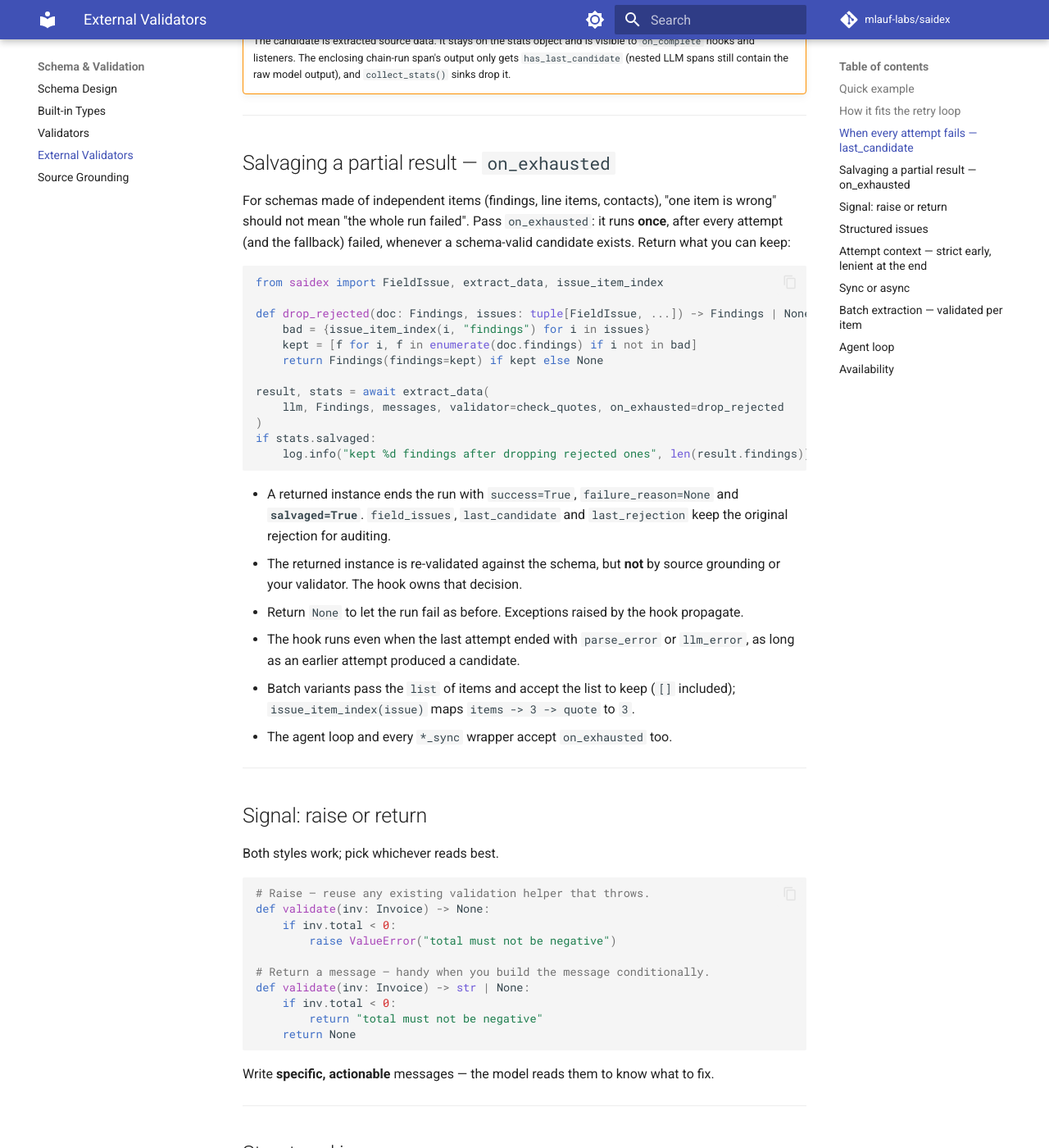
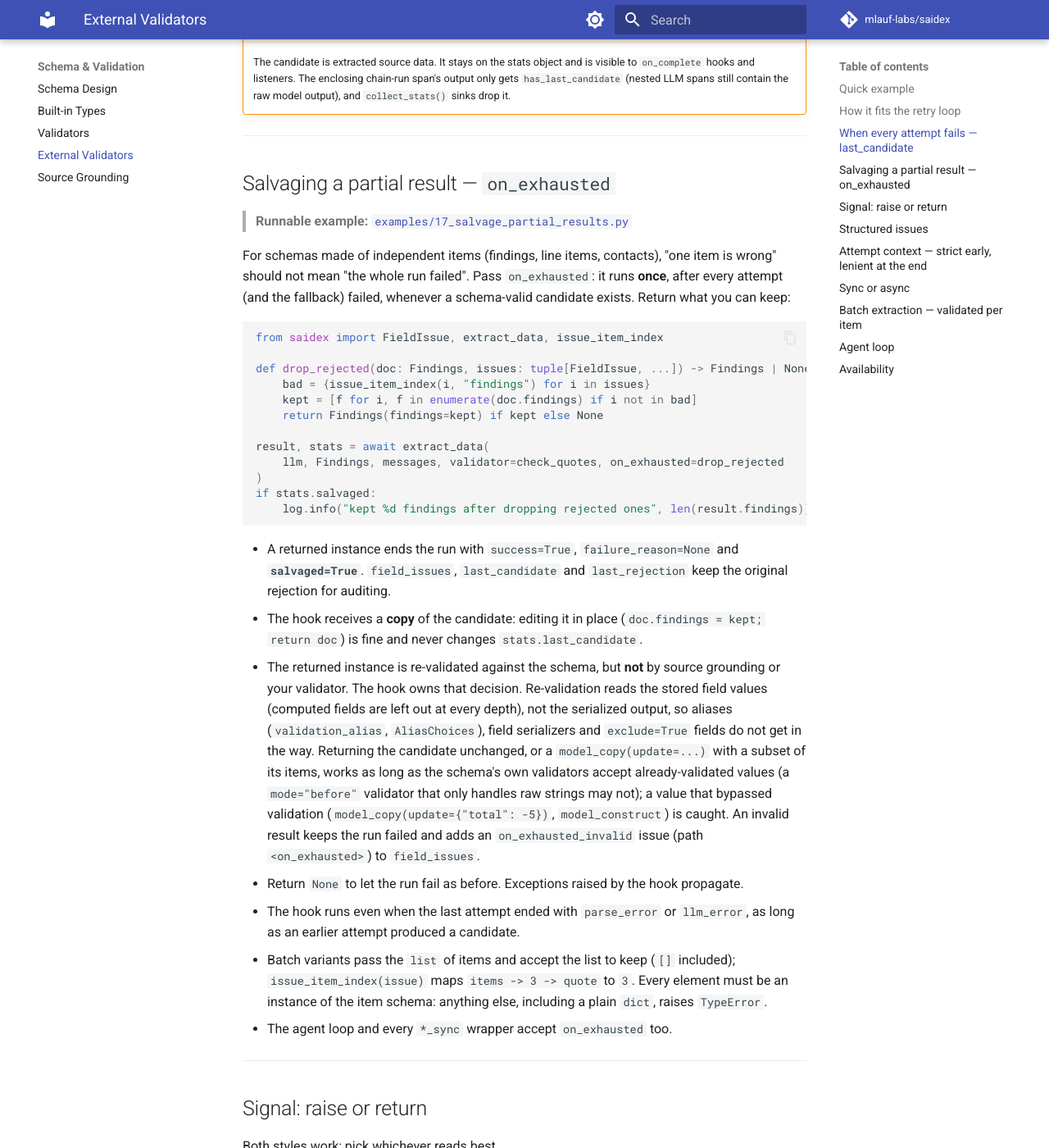
Before and after one commit to mlauf-labs/SAIDEX, an MkDocs documentation site: the page built from docs/external-validators.md, in a window 1280 px wide and 1400 px high, scrolled down 2505 px. Shown: the whole window at 82% size. Built offline with MkDocs 1.6.1 and Material for MkDocs 9.7.7, drawn with Linux system fonts in a browser that asks for light colours; a script that is not in the unit is left out; comment, search, counter and statistics services are not loaded; the version menu is left out; some of the changed text lies outside the part shown.

Commit message:
docs(external-validators): explain on_exhausted re-validation, copies and list item types
State that last_candidate/last_rejection are only empty on a clean
success and survive a salvage, how the hook result is re-validated, that
the hook receives a copy, and that list hooks must return item schema
instances. List example 17 in the docs index and link it from the
on_exhausted section and the README.

```diff
--- a/context7.json
+++ b/context7.json
@@ -19,8 +19,8 @@
     "To enforce business rules after Pydantic validation, pass validator= to any extract_data* function; return None to accept, a str to reject, or a list of str and/or saidex.ValidationIssue(message, field_path=..., error_type=..., on_mismatch='retry'|'flag') to report several per-field findings — 'flag' issues are recorded in stats.field_issues without consuming a retry",
     "stats.failure_reason is a saidex.FailureReason StrEnum (validation_exhausted, parse_error, llm_error, no_tool_call) or None on success; it describes only the last attempt, and comparing it with the plain string still works",
     "To make an external validator depend on the retry round, wrap it with saidex.with_context(fn); fn(instance, ctx) receives a saidex.ValidatorContext(attempt, max_attempts, is_final, model_label, is_fallback) — is_final is true only on the last attempt of the whole run, so returning on_mismatch='flag' there accepts the instance",
-    "When an extraction fails, stats.last_candidate holds the most recent schema-valid instance rejected by grounding or the external validator (a list for extract_data_list), and stats.last_rejection the retry-level FieldIssues that rejected it; both are empty on success and the candidate may contain PII",
-    "To keep a partial result when retries run out, pass on_exhausted=fn to any extract_data*/agent function; fn(last_candidate, last_rejection) returns the instance to keep (a list for extract_data_list) or None — the run then succeeds with stats.salvaged=True; use saidex.issue_item_index(issue, list_field) to map issue paths like 'items -> 3 -> quote' to item indexes"
+    "When an extraction fails, stats.last_candidate holds the most recent schema-valid instance rejected by grounding or the external validator (a list for extract_data_list), and stats.last_rejection the retry-level FieldIssues that rejected it; both are empty on a clean success (a run salvaged by on_exhausted keeps them) and the candidate may contain PII",
+    "To keep a partial result when retries run out, pass on_exhausted=fn to any extract_data*/agent function; fn(last_candidate, last_rejection) returns the instance to keep (a list for extract_data_list) or None — the run then succeeds with stats.salvaged=True; the hook gets a copy and its result is re-validated against the schema only (a list hook must return item schema instances); use saidex.issue_item_index(issue, list_field) to map issue paths like 'items -> 3 -> quote' to item indexes"
   ],
   "previousVersions": [
     {
--- a/docs/external-validators.md
+++ b/docs/external-validators.md
@@ -106,7 +106,9 @@ if result is None and stats.last_candidate is not None:
 - With a fallback model, the fallback's candidate wins if it produced one.
 - `last_rejection` holds only the issues that rejected it; `"flag"` issues stay
   in `field_issues`.
-- On success both are empty (`None` / `()`).
+- On a clean success both are empty (`None` / `()`). A run salvaged by
+  [`on_exhausted`](#salvaging-a-partial-result-on_exhausted) keeps them, as
+  the record of what the hook received.
 - Batch variants expose a `list` of items, with paths like `items -> 3 -> quote`.
 
 !!! warning "PII"
@@ -118,6 +120,8 @@ if result is None and stats.last_candidate is not None:
 ---
 
 ## Salvaging a partial result — `on_exhausted`
+
+> **Runnable example:** [`examples/17_salvage_partial_results.py`](../examples/17_salvage_partial_results.py)
 
 For schemas made of independent items (findings, line items, contacts), "one
 item is wrong" should not mean "the whole run failed". Pass `on_exhausted`: it
@@ -142,14 +146,30 @@ if stats.salvaged:
 - A returned instance ends the run with `success=True`, `failure_reason=None`
   and **`salvaged=True`**. `field_issues`, `last_candidate` and
   `last_rejection` keep the original rejection for auditing.
+- The hook receives a **copy** of the candidate: editing it in place
+  (`doc.findings = kept; return doc`) is fine and never changes
+  `stats.last_candidate`.
 - The returned instance is re-validated against the schema, but **not** by
   source grounding or your validator. The hook owns that decision.
+  Re-validation reads the stored field values (computed fields are left
+  out at every depth), not the serialized output, so aliases
+  (`validation_alias`, `AliasChoices`), field serializers and
+  `exclude=True` fields do not get in the way. Returning the candidate
+  unchanged, or a `model_copy(update=...)` with a subset of its items,
+  works as long as the schema's own validators accept already-validated
+  values (a `mode="before"` validator that only handles raw strings may
+  not); a value that bypassed validation
+  (`model_copy(update={"total": -5})`, `model_construct`) is caught. An
+  invalid result keeps the run failed and adds an `on_exhausted_invalid`
+  issue (path `<on_exhausted>`) to `field_issues`.
 - Return `None` to let the run fail as before. Exceptions raised by the hook
   propagate.
 - The hook runs even when the last attempt ended with `parse_error` or
   `llm_error`, as long as an earlier attempt produced a candidate.
 - Batch variants pass the `list` of items and accept the list to keep (`[]`
   included); `issue_item_index(issue)` maps `items -> 3 -> quote` to `3`.
+  Every element must be an instance of the item schema: anything else,
+  including a plain `dict`, raises `TypeError`.
 - The agent loop and every `*_sync` wrapper accept `on_exhausted` too.
 
 ---
```
Also changed, not shown: README.md (+9 -2 lines), docs/index.md (+1 -0 lines), docs/quickstart.md (+3 -2 lines), 1 other file.
